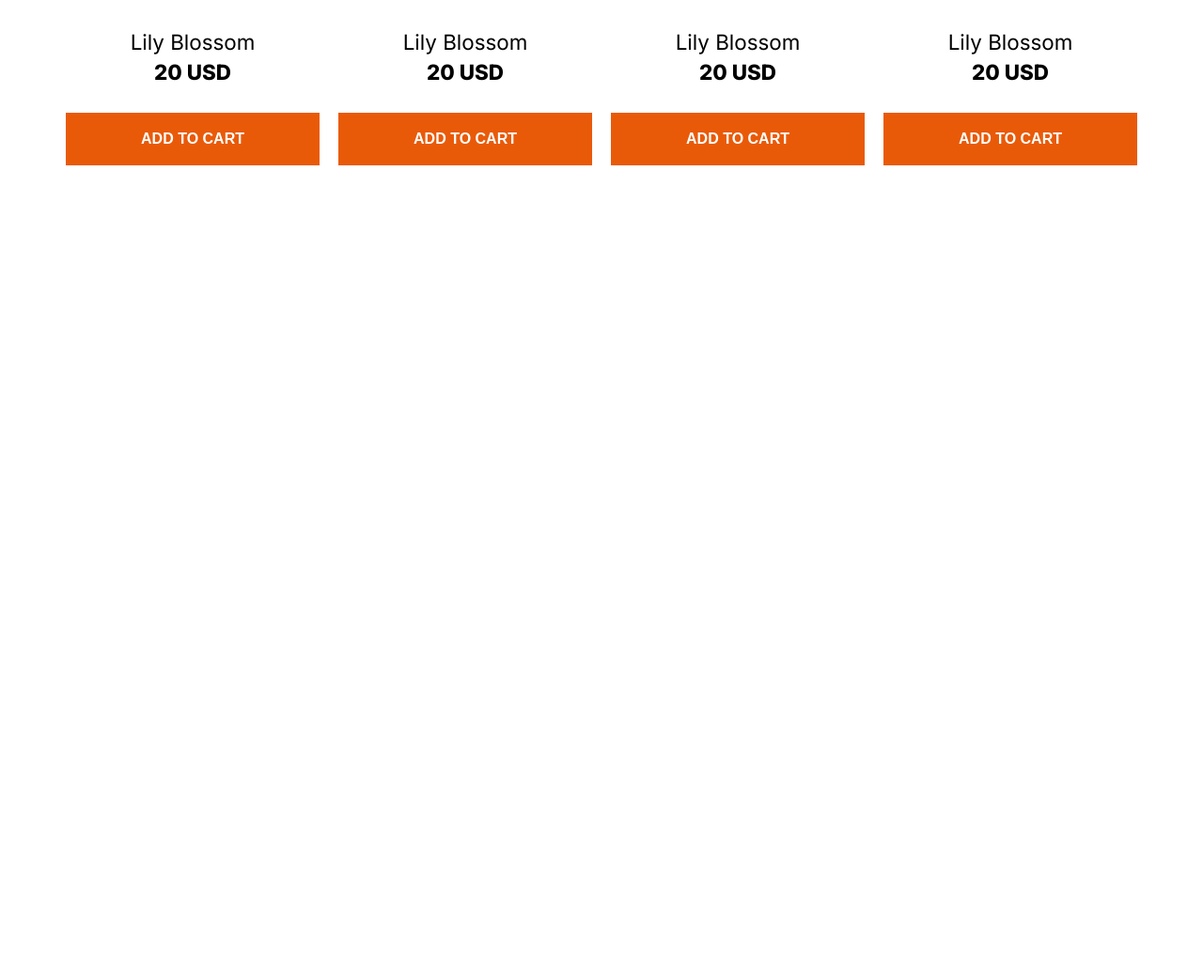
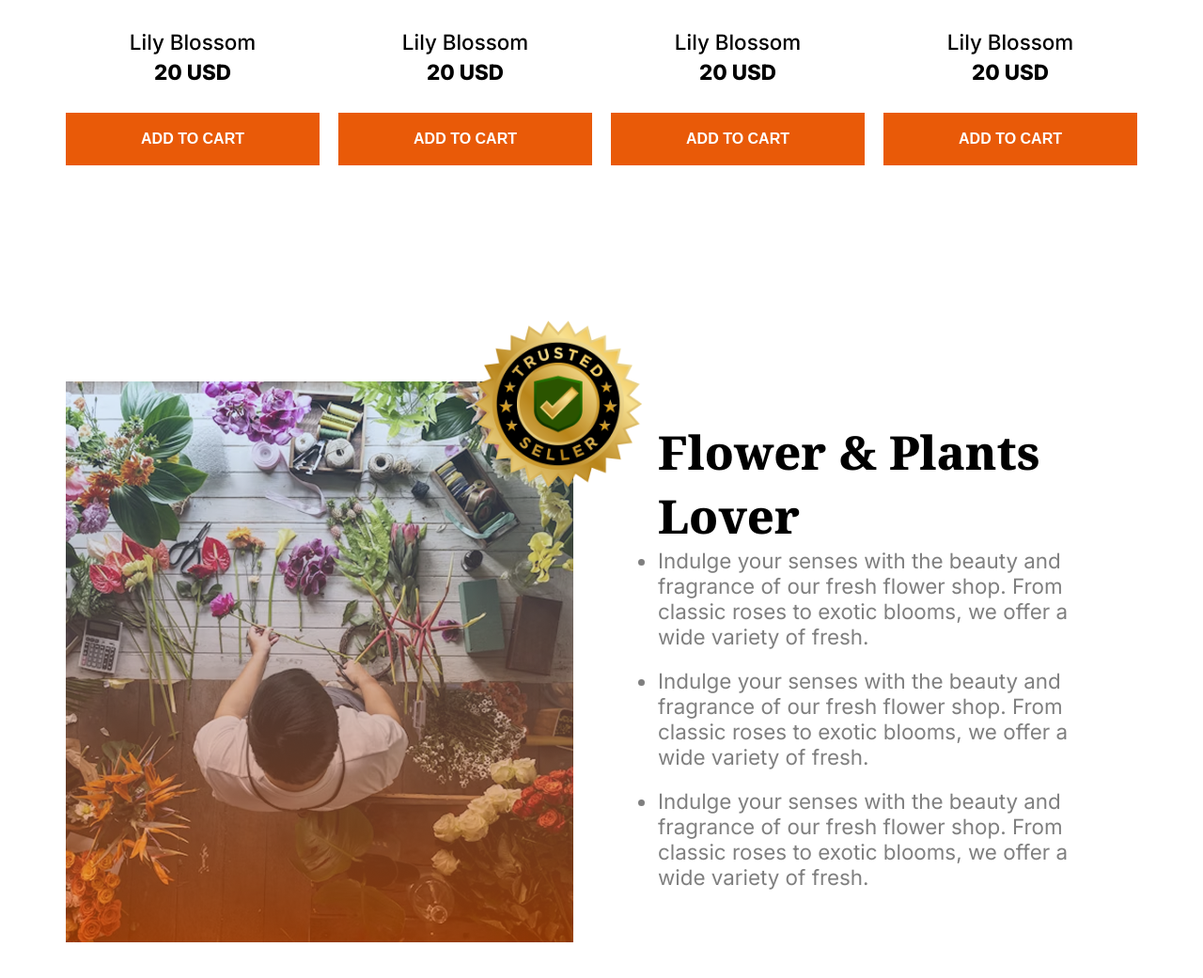
Before and after one commit to devoprakib/responsive-flower, a plain HTML site: page index.html in a window 1280 px wide. Shown: the part 1637-2678 px from the top of the page at 94% size. Before the commit the page ends 1933 px from the top, so only its background shows below. Drawn offline with Linux system fonts and the light colour scheme.

Commit message:
plants lover section add

```diff
--- a/index.html
+++ b/index.html
@@ -103,13 +103,32 @@
 
             </div>
 
-
-
-
          </section>
          <!-- Our Plants Section End -->
 
+        <!-- Plants Lover section Start -->
+         <section class="plant-lover-section">
+            <div class="plant-lover-container display-flex">
+                <div class="badge-position">
+                    <div class="badge-image"><img src="./assets/trusted-badge.png" alt="" class="badge-img"></div>
+                <div class="plant-lover-img">
+                <img src="./assets/flower-store.png" alt="" class="lover-img">
+            </div>
+                </div>
+            <div class="lover-reviews">
+                <h3 class="plant-lover-title noto-serif-font">Flower & Plants <br> Lover</h3>
+                <ul class="reviews inter-font deep-gray">
+                    <li class="review">Indulge your senses with the beauty and fragrance of our fresh flower shop. From classic roses to exotic blooms, we offer a wide variety of fresh.</li>
+                    <li class="review">Indulge your senses with the beauty and fragrance of our fresh flower shop. From classic roses to exotic blooms, we offer a wide variety of fresh.</li>
+                    <li class="review">Indulge your senses with the beauty and fragrance of our fresh flower shop. From classic roses to exotic blooms, we offer a wide variety of fresh.</li>
+                </ul>
 
+            </div>
+            </div>
+         </section>
+
+
+        <!-- Plants Lover section End -->
 
     </main>
 
--- a/style/style.css
+++ b/style/style.css
@@ -71,7 +71,7 @@ main{
     gap: 590px;
 }
 
-.nav-items li{
+.nav-items .nav-item{
     list-style: none;
 
 }
@@ -143,7 +143,7 @@ main{
 }
 .flower-name{
     font-size: 1.4rem;
-    font-size: 500;
+    font-weight: 500;
     margin-top: 30px;
 }
 .price{
@@ -152,6 +152,50 @@ main{
     margin-top: 5px;
     margin-bottom: 30px;
 }
+
+
+/* Plants Lover section style start*/
+.plant-lover-container{
+    justify-content: center;
+    align-items: center;
+    gap: 60px;
+
+    margin-top: 230px;
+}
+
+.badge-position{
+    position: relative;
+}
+
+.badge-img{
+    position: absolute;
+    height: 248px;
+    width: 248px;
+    margin: 0 auto;
+    left: 400px;
+    top: -100px;
+    z-index: 1;
+
+}
+
+.lover-reviews{
+    box-sizing: border-box;
+    width: 540px;
+    padding: 30px;
+}
+.plant-lover-title{
+    font-size: 3.1rem;
+    font-weight: 800;
+}
+.review{
+    font-size: 1.4rem;
+    margin-bottom: 20px;
+}
+.lover-img{
+    width: 100%;
+
+}
+
 
 
 
@@ -164,6 +208,10 @@ main{
 
 /* Responsive Media Query  Start*/
 @media screen and (max-width:576px){
+
+    /* navbar responsiv */
+
+
 
     /* banner responsive */
     .banner{
@@ -189,6 +237,15 @@ main{
 }
 
 
+/* Plants Lover */
+.badge-image{
+    display: none;
+}
+.plant-lover-container{
+    flex-direction: column;
+}
+
+
 
 
 
```
Also changed, not shown: style/positon.html (added, +77 -0 lines).
